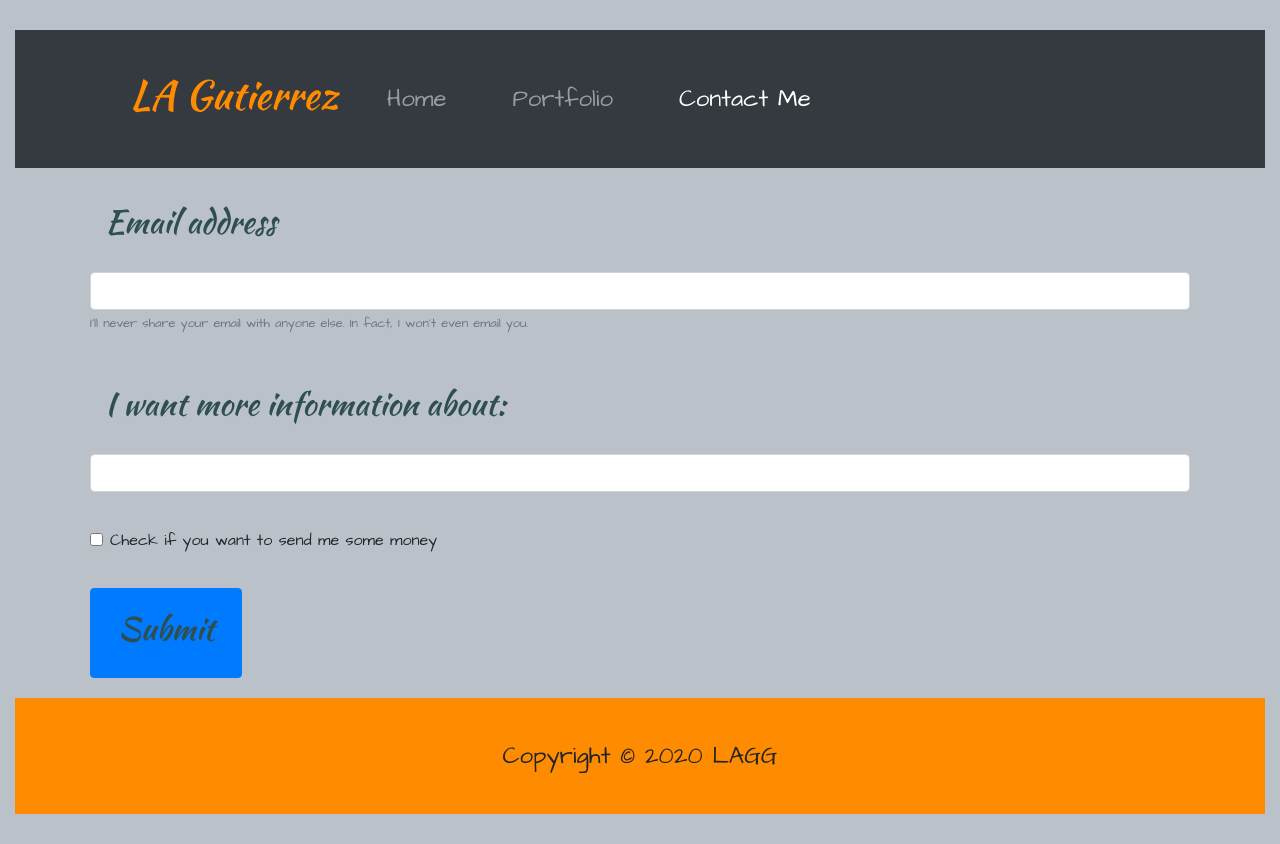
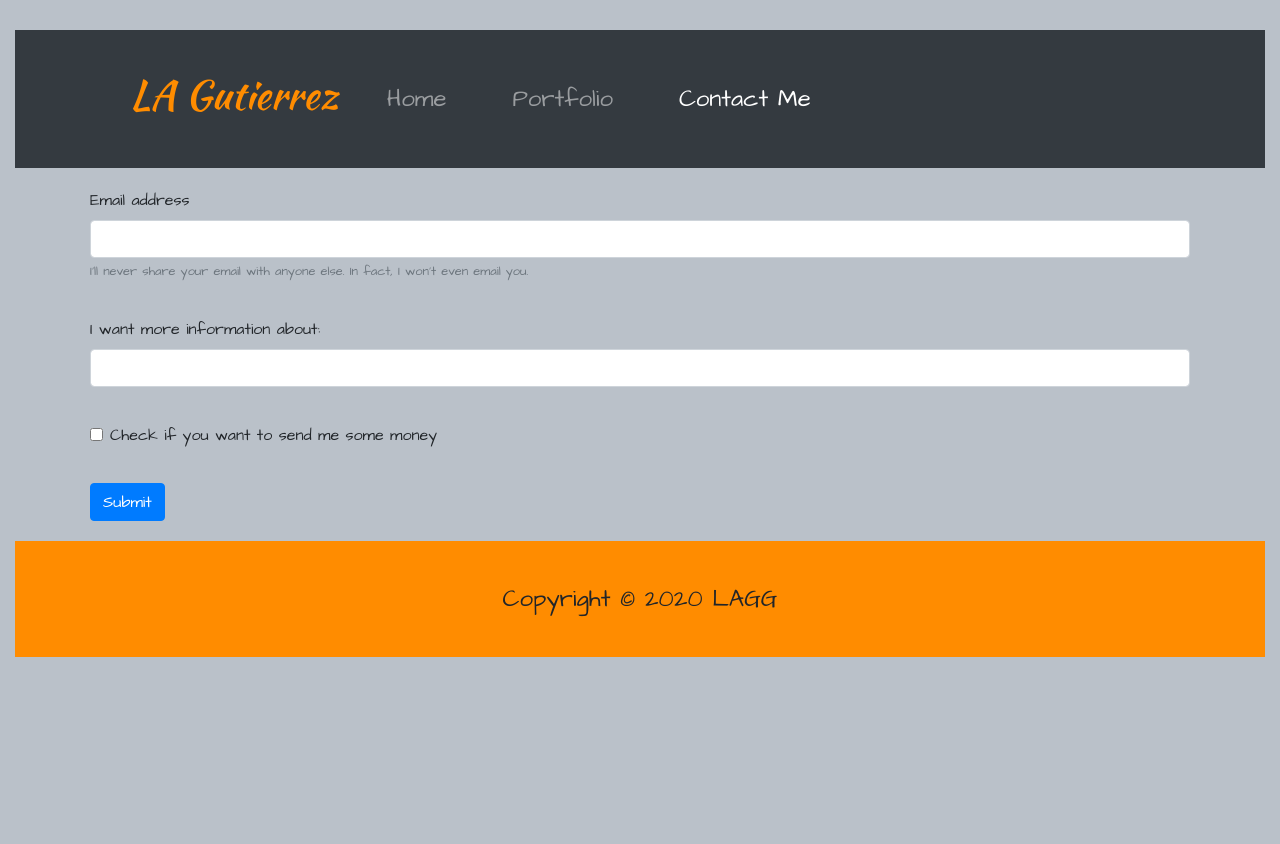
Before and after one commit to lalaggv2/updated-portfolio, a plain HTML site: page contact.html in a window 1280 px wide. After the commit the page ends 800 px from the top, so only its background shows below. Drawn offline with nearby package versions, Linux system fonts and the light colour scheme.

Commit message:
fixes per html validator

```diff
--- a/contact.html
+++ b/contact.html
@@ -47,16 +47,13 @@
         </div>
     </nav>
 
-
     <form>
         <div class="container">
 
             <div class="form-group">
                 <!-- contact information -->
                 <div class="container">
-                    <label for="exampleInputEmail1">
-                        <h2>Email address</h2>
-                    </label>
+                    <label for="exampleInputEmail1">Email address</label>
                     <input type="email" class="form-control" id="exampleInputEmail1" aria-describedby="emailHelp">
                     <small id="emailHelp" class="form-text text-muted">I'll never share your email with anyone
                         else. In fact, I won't even email you.</small>
@@ -64,9 +61,7 @@
             </div>
             <div class="form-group">
                 <div class="container">
-                    <label for="exampleInputPassword1">
-                        <h2>I want more information about:</h2>
-                    </label>
+                    <label for="exampleInputPassword1">I want more information about:</label>
                     <input type="password" class="form-control" id="exampleInputPassword1">
                 </div>
             </div>
@@ -77,16 +72,14 @@
                 </div>
             </div>
             <div class="container">
-                <button type="submit" class="btn btn-primary">
-                    <h2>Submit</h2>
+                <button type="submit" class="btn btn-primary">Submit
                 </button>
             </div>
         </div>
     </form>
 
-    </div>
     <footer>Copyright &copy; 2020 LAGG</footer>
-    </div>
+
 </body>
 
 </html>
```
Also changed, not shown: portfolio.html (+1 -2 lines), assets/images/frijolescongarra.jpg (renamed from assets/images/frijoles con garra.jpg).
